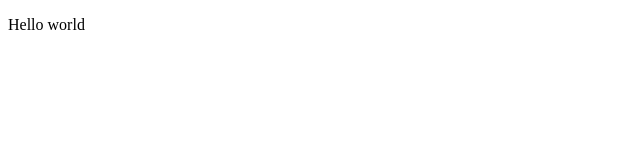
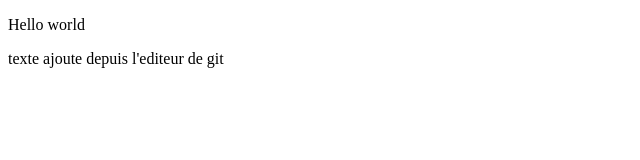
Before and after one commit to Vbdvll/githubtest, a plain HTML site: page index.html in a window 1280 px wide. Shown: the whole page, without its empty margins (0-640 px from the left). Drawn offline with Linux system fonts and the light colour scheme.

Commit message:
Update index.html

```diff
--- a/index.html
+++ b/index.html
@@ -7,5 +7,6 @@
 </head>
 <body>
     <p>Hello world</p>
+    <p>texte ajoute depuis l'editeur de git</p>
 </body>
 </html>
```
